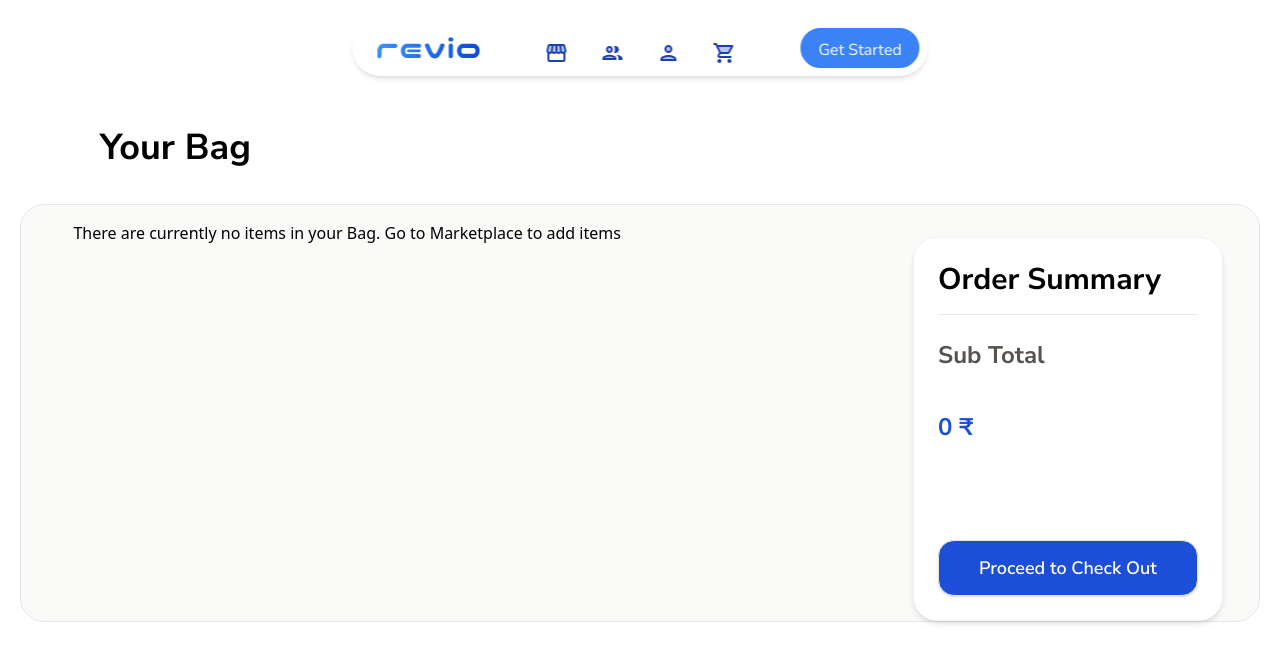
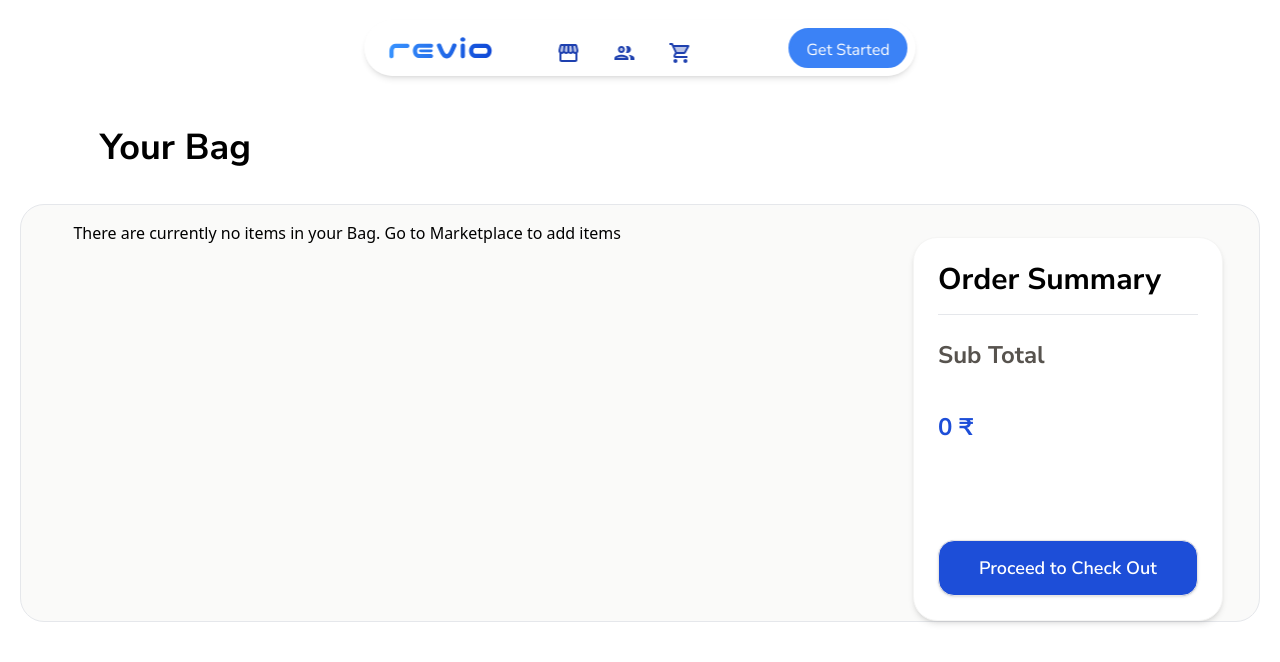
Before and after one commit to AnuragC07/revio, a React (Vite) app in the folder revio/: page /bag in a window 1280 px wide. Shown: the top 662 px of the page. Built offline with nearby package versions, Linux system fonts and the light colour scheme; a web font is replaced by a local one.

Commit message:
ui fixes

```diff
--- a/revio/src/components/Navbar.jsx
+++ b/revio/src/components/Navbar.jsx
@@ -33,14 +33,16 @@ const Navbar = () => {
                 <PeopleTwoToneIcon className="text-blue-800"/>
               </a>
             </li>
-            <h1>
-              <Link to="/me">
-                <PersonTwoToneIcon className="text-blue-800"/>
-              </Link>
-            </h1>
+
             <Link to="/bag">
               <ShoppingCartTwoToneIcon className="text-blue-800"/>
             </Link>
+
+            <h1>
+              {token ? <Link to="/me">
+                <PersonTwoToneIcon className="text-blue-800"/>
+              </Link> : <p className="hidden">.</p>}
+            </h1>
           </ul>
         </div>
         <div className="flex gap-8 justify-center items-center ml-10">
```
